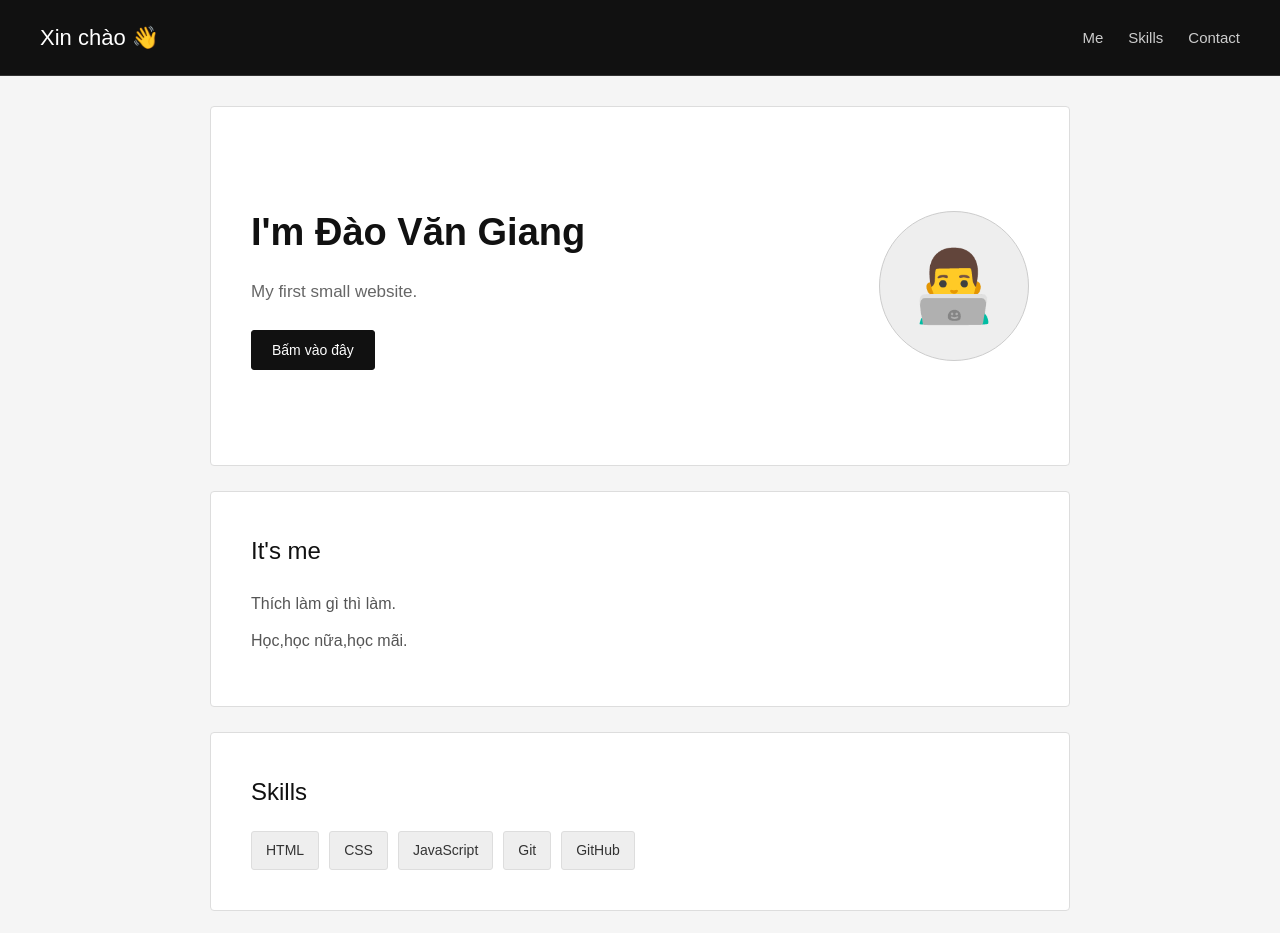
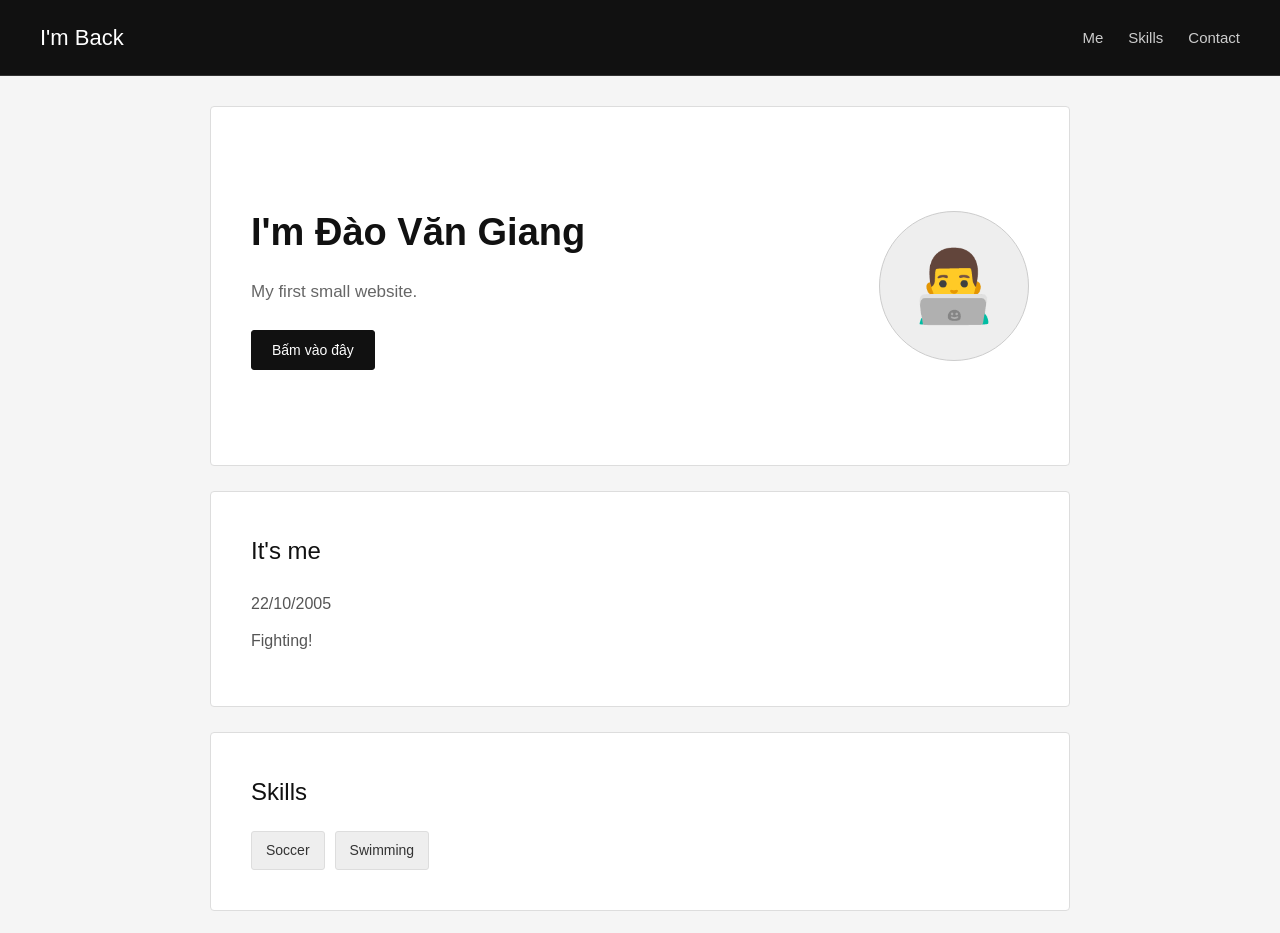
Before and after one commit to G-libra/myeyes, a plain HTML site: page index.html in a window 1280 px wide. Shown: the top 933 px of the page. Drawn offline with Linux system fonts and the light colour scheme.

Commit message:
Update personal information

```diff
--- a/index.html
+++ b/index.html
@@ -12,7 +12,7 @@
 <body>
 
   <header>
-    <h1>Xin chào 👋</h1>
+    <h1>I'm Back</h1>
 
     <nav>
       <a href="#about">Me</a>
@@ -44,11 +44,11 @@
       <h2>It's me</h2>
 
       <p>
-        Thích làm gì thì làm.
+        22/10/2005
       </p>
 
       <p>
-        Học,học nữa,học mãi.
+        Fighting!
       </p>
     </section>
 
@@ -57,11 +57,8 @@
       <h2>Skills</h2>
 
       <div class="skills">
-        <span>HTML</span>
-        <span>CSS</span>
-        <span>JavaScript</span>
-        <span>Git</span>
-        <span>GitHub</span>
+        <span>Soccer</span>
+        <span>Swimming</span>
       </div>
     </section>
 
```
